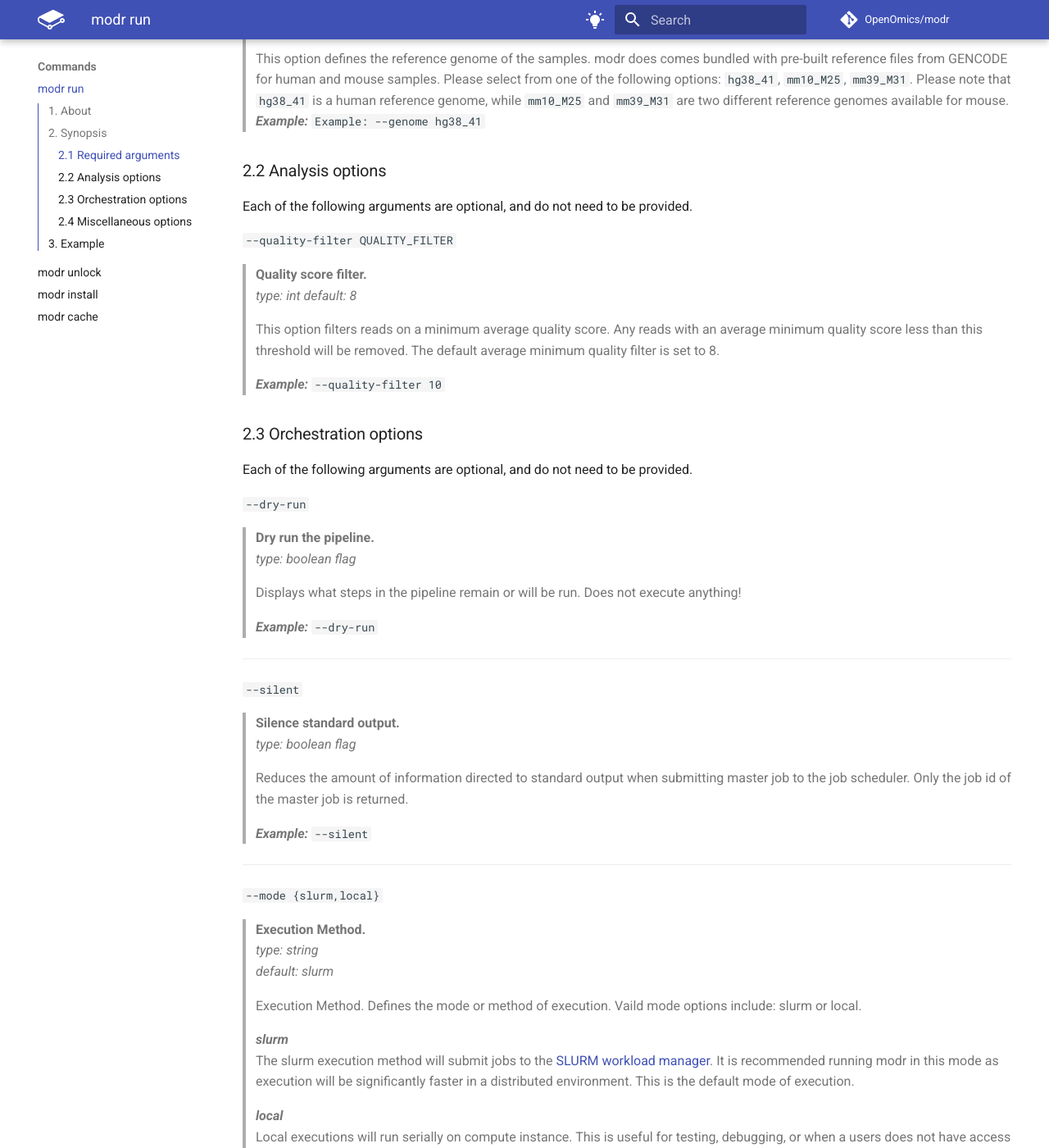
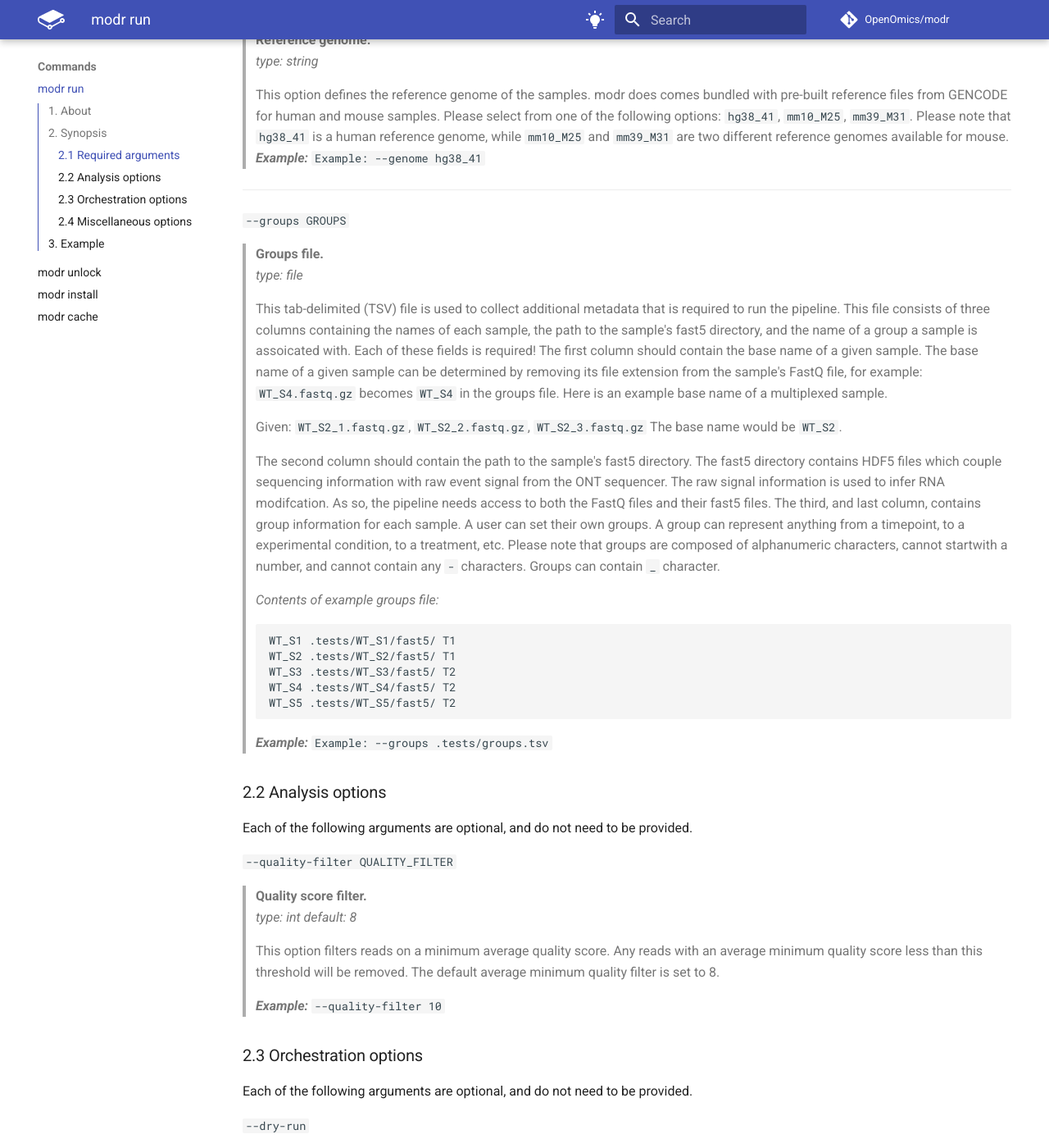
Before and after one commit to OpenOmics/modr, an MkDocs documentation site: the page built from docs/usage/run.md, in a window 1280 px wide and 1400 px high, scrolled down 1622 px. Shown: the whole window at 82% size. Built offline with MkDocs 1.6.1 and Material for MkDocs 9.7.7, drawn with Linux system fonts in a browser that asks for light colours; comment, search, counter and statistics services are not loaded; the version menu is left out; some of the changed text lies outside the part shown.

Commit message:
Adding documentation for the groups argument

````diff
--- a/docs/usage/run.md
+++ b/docs/usage/run.md
@@ -16,13 +16,14 @@ $ modr run [--help] \
       [--resource-bundle RESOURCE_BUNDLE] [--use-conda] \
       [--quality-filter QUALITY_FILTER] \
       --genome {hg38_41, mm10_M25, mm39_M31} \
+      --groups GROUPS \
       --input INPUT [INPUT ...] \
       --output OUTPUT
 ```
 
 The synopsis for each command shows its arguments and their usage. Optional arguments are shown in square brackets.
 
-A user **must** provide a list of FastQ (globbing is supported) to analyze via `--input` argument, an output directory to store results via `--output` argument, and a reference genome via the `--genome` argument.
+A user **must** provide a list of FastQ (globbing is supported) to analyze via `--input` argument, an output directory to store results via `--output` argument, a reference genome via the `--genome` argument, and a groups file containing additional sample metadata via the `--groups` argument.
 
 Use you can always use the `-h` option for information on a specific command.
 
@@ -54,6 +55,30 @@ Each of the following arguments are required. Failure to provide a required argu
 >
 > This option defines the reference genome of the samples. modr does comes bundled with pre-built reference files from GENCODE for human and mouse samples. Please select from one of the following options: `hg38_41`, `mm10_M25`, `mm39_M31`. Please note that `hg38_41` is a human reference genome, while `mm10_M25` and `mm39_M31` are two different reference genomes available for mouse.
 > ***Example:*** `Example: --genome hg38_41`
+
+---
+  `--groups GROUPS`
+> **Groups file.**
+> *type: file*
+>
+> This tab-delimited (TSV) file is used to collect additional metadata that is required to run the pipeline. This file consists of three columns containing  the names of each sample, the path to the sample's fast5 directory, and the name of a group a sample is assoicated with. Each of these fields is required! The first column should contain the base name of a given sample. The base name of a given sample can be determined by removing its file extension from the sample's FastQ file, for example: `WT_S4.fastq.gz` becomes `WT_S4` in the groups file. Here is an example base name of a multiplexed sample.
+>
+> Given:
+> `WT_S2_1.fastq.gz`, `WT_S2_2.fastq.gz`, `WT_S2_3.fastq.gz`
+> The base name would be `WT_S2`.
+>
+> The second column should contain the path to the sample's fast5 directory. The fast5 directory contains HDF5 files which couple sequencing information with raw event signal from the ONT sequencer. The raw signal information is used to infer RNA modifcation. As so, the pipeline needs access to both the FastQ files and their fast5 files. The third, and last column, contains group information for each sample. A user can set their own groups. A group can represent anything from a timepoint, to a experimental condition, to a treatment, etc. Please note that groups are composed of alphanumeric characters, cannot startwith a number, and cannot contain any `-` characters. Groups can contain `_` character.
+>
+> *Contents of example groups file:*
+> ```
+> WT_S1	.tests/WT_S1/fast5/	T1
+> WT_S2	.tests/WT_S2/fast5/	T1
+> WT_S3	.tests/WT_S3/fast5/	T2
+> WT_S4	.tests/WT_S4/fast5/	T2
+> WT_S5	.tests/WT_S5/fast5/	T2
+> ```
+
+> ***Example:*** `Example: --groups .tests/groups.tsv`
 
 ### 2.2 Analysis options
 
@@ -195,6 +220,7 @@ module load singularity snakemake
 ./modr run --input .tests/*.fastq.gz \
            --output /data/$USER/output \
            --genome hg38_41 \
+           --groups .tests/groups.tsv \
            --mode slurm \
            --dry-run
 
@@ -205,5 +231,6 @@ module load singularity snakemake
 ./modr run --input .tests/*.fastq.gz \
            --output /data/$USER/output \
            --genome hg38_41 \
+           --groups .tests/groups.tsv \
            --mode slurm
 ```
````
Also changed, not shown: other parts of docs/usage/run.md (+1 -1 lines).
